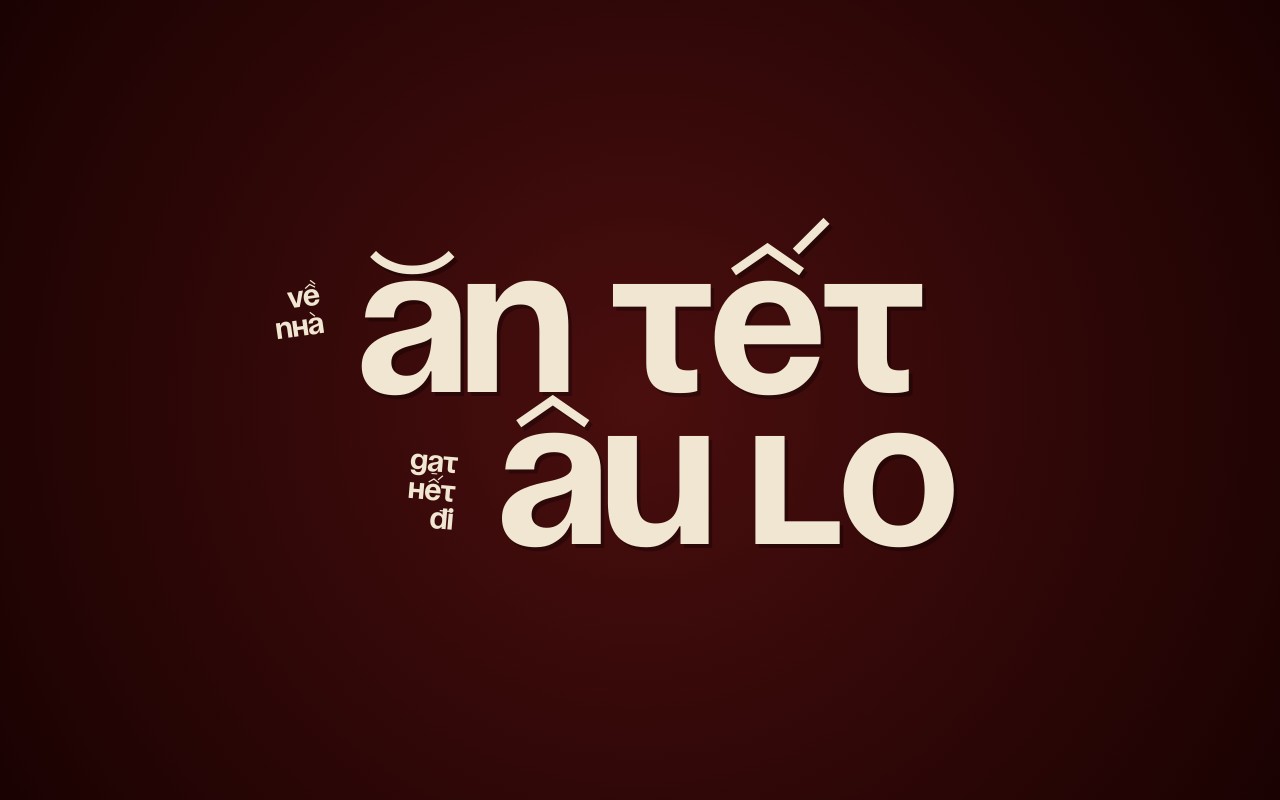
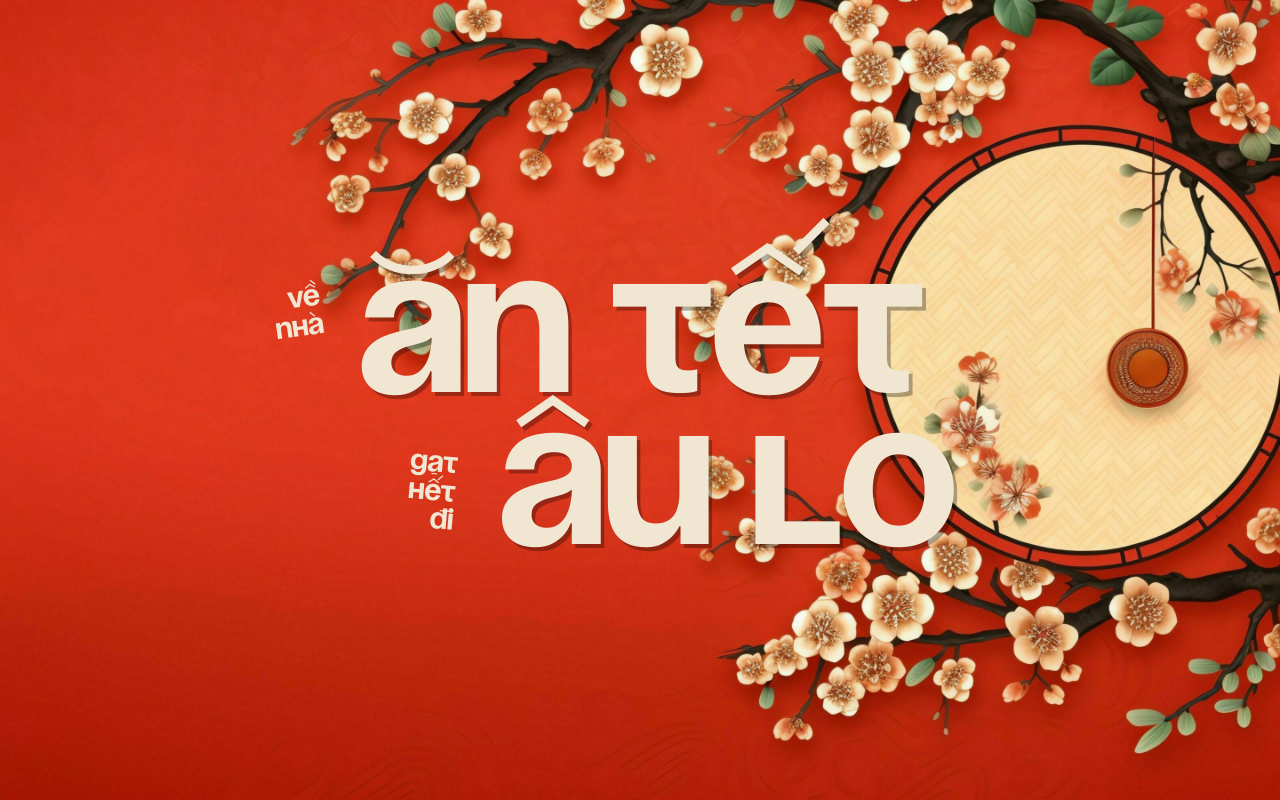
Before and after one commit to qtungnui07/tet-2026, a React (Vite) app: page / in a window 1280 px wide. Built offline with nearby package versions, Linux system fonts and the light colour scheme.

Commit message:
new background

```diff
--- a/index.html
+++ b/index.html
@@ -2,7 +2,7 @@
 <html lang="en">
   <head>
     <meta charset="UTF-8" />
-    <link rel="icon" type="image/svg+xml" href="/public/faicon.jpg" />
+    <link rel="icon" type="image/svg+xml" href="/faicon.jpg" />
     <meta name="viewport" content="width=device-width, initial-scale=1.0" />
     <title>happynewyear 2026!</title>
   </head>
--- a/src/App.css
+++ b/src/App.css
@@ -17,6 +17,8 @@
 
 body {
   background: radial-gradient(circle, #4a0e0e 0%, #1a0202 100%);
+  background-image: url('/cnybg.jpg');
+  background-size: cover;
   color: white;
   margin: 0; height: 100vh;
   display: flex; justify-content: center; align-items: center;
```
Also changed, not shown: public/cnybg.jpg (added).
